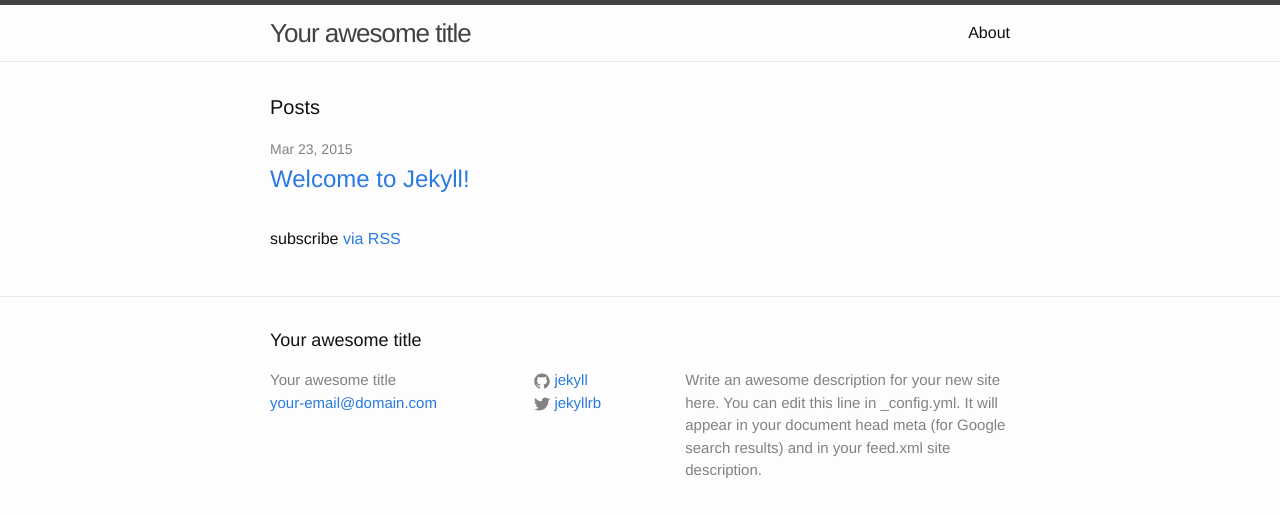
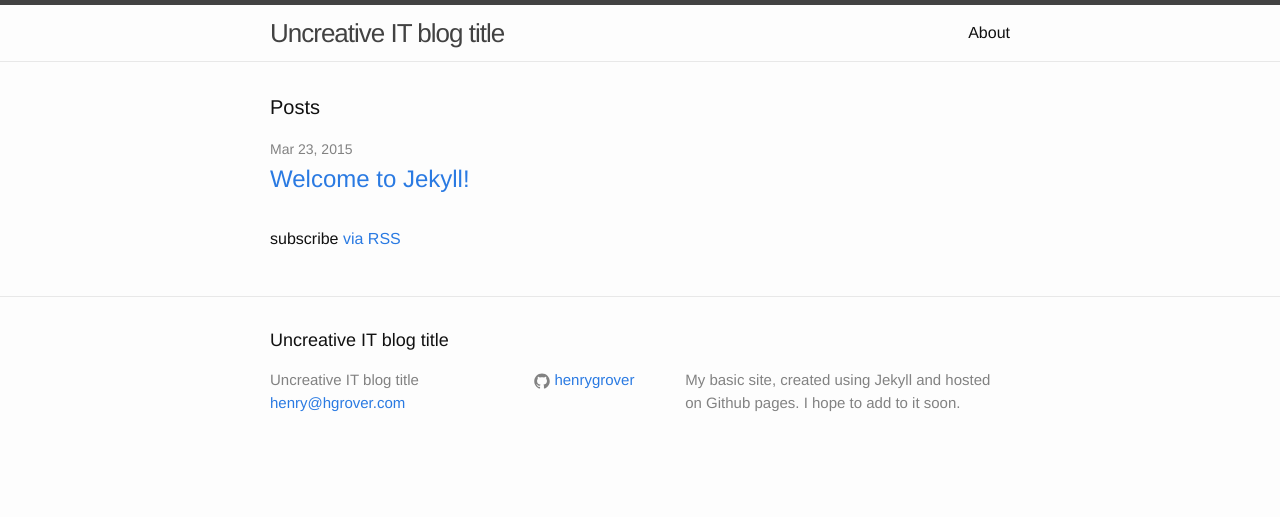
Before and after one commit to henrygrover/henrygrover.github.io, a Jekyll site: the page built from index.html, in a window 1280 px wide. Shown: the top 517 px of the page. Built offline with Jekyll 4.4.1, drawn with Linux system fonts in a browser that asks for light colours.

Commit message:
Updated some basic information

```diff
--- a/_config.yml
+++ b/_config.yml
@@ -1,14 +1,11 @@
 # Site settings
-title: Your awesome title
-email: your-email@domain.com
+title: Uncreative IT blog title
+email: henry@hgrover.com
 description: > # this means to ignore newlines until "baseurl:"
-  Write an awesome description for your new site here. You can edit this
-  line in _config.yml. It will appear in your document head meta (for
-  Google search results) and in your feed.xml site description.
+    My basic site, created using Jekyll and hosted on Github pages. I hope to add to it soon.
 baseurl: "" # the subpath of your site, e.g. /blog/
-url: "http://yourdomain.com" # the base hostname & protocol for your site
-twitter_username: jekyllrb
-github_username:  jekyll
+url: "http://hgrover.com" # the base hostname & protocol for your site
+github_username:  henrygrover
 
 # Build settings
 markdown: kramdown
```
